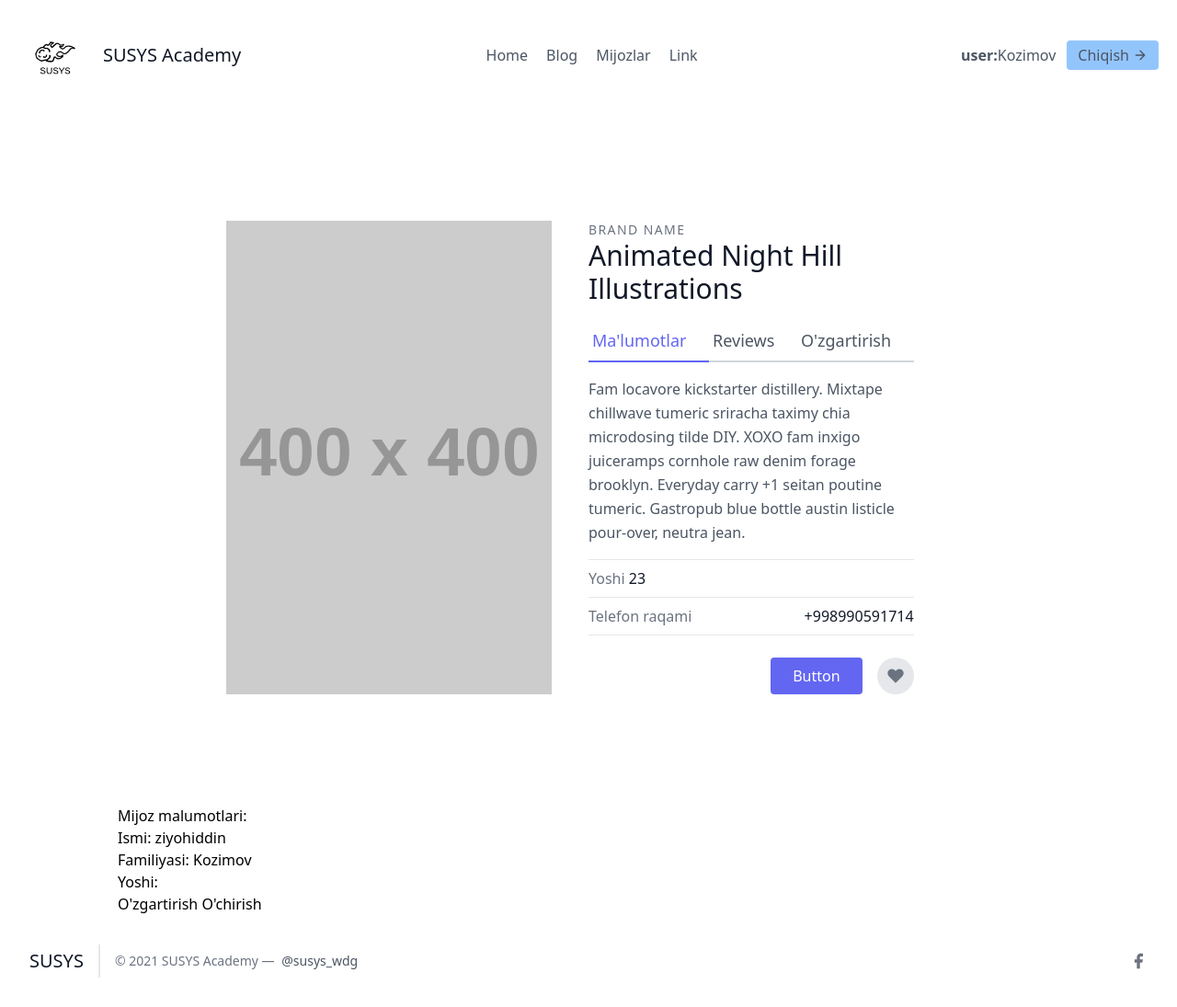
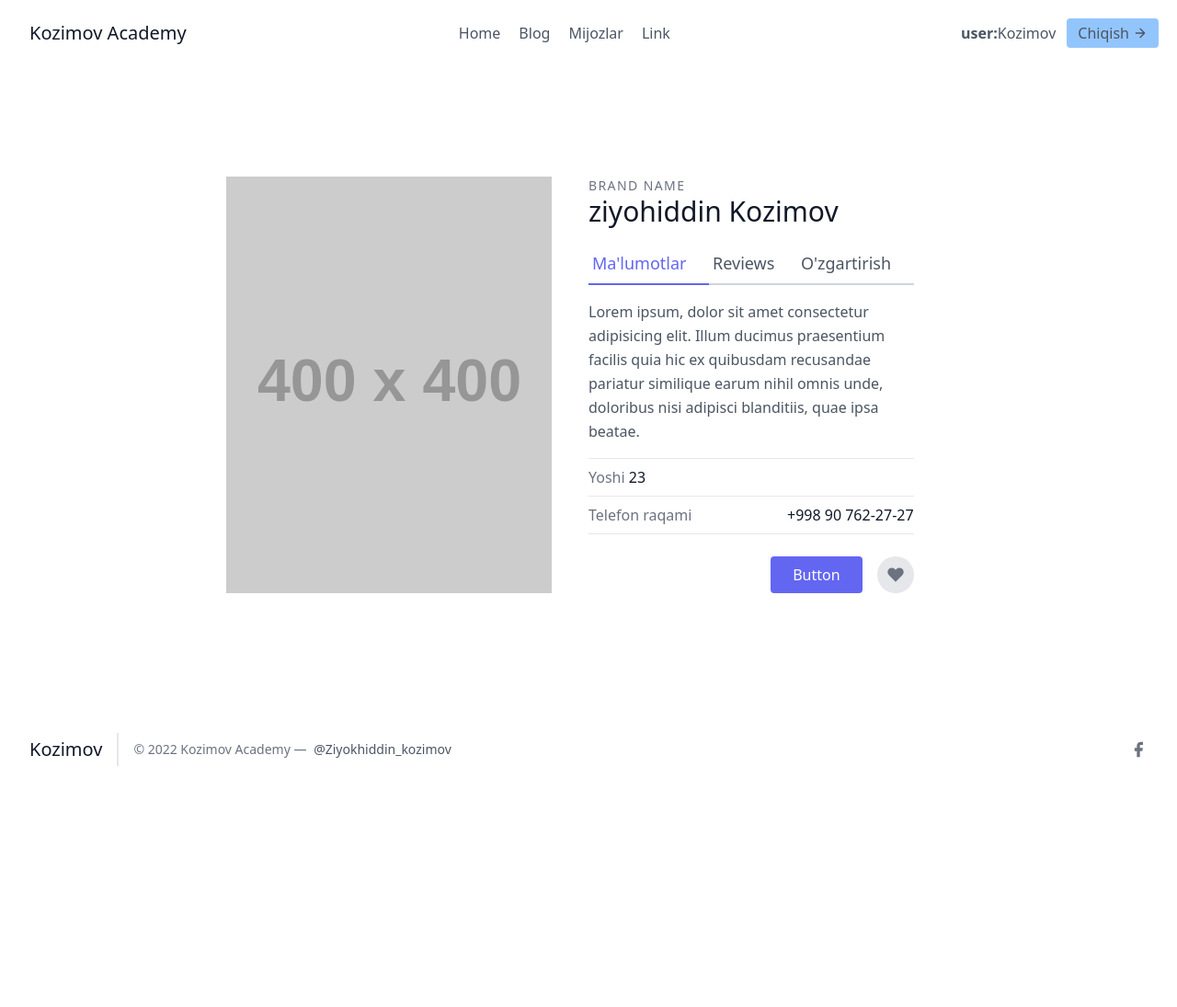
Before and after one commit to Kozimov/KZ_CRM, a Django app: page /leads/1/ in a window 1280 px wide. Shown: the whole page at 92% size. After the commit the page ends 833 px from the top, so only its background shows below. Run offline with Django 4.2, Linux system fonts and the light colour scheme; a user stored in the database is signed in; data comes from the database, SQL or seed files in the repository; both versions use the stored data as it was after the commit; grey boxes labelled with a size stand in for pictures from a placeholder-image service; some libraries are stand-ins or nearby versions.

Commit message:
changed inf

```diff
--- a/frontend/details.html
+++ b/frontend/details.html
@@ -11,7 +11,7 @@
 
       <div class="lg:w-1/2 w-full lg:pr-10 lg:py-6 mb-6 lg:mb-0">
         <h2 class="text-sm title-font text-gray-500 tracking-widest">BRAND NAME</h2>
-        <h1 class="text-gray-900 text-3xl title-font font-medium mb-4">Animated Night Hill Illustrations</h1>
+        <h1 class="text-gray-900 text-3xl title-font font-medium mb-4">{{ lead.ismi }} {{ lead.familiyasi }}</h1>
         <div class="flex mb-4">
             <a href="{% url 'leads:detallar' lead.pk %}" class="flex-grow text-indigo-500 border-b-2 border-indigo-500 py-2 text-lg px-1">
                 Ma'lumotlar
@@ -23,14 +23,14 @@
                 O'zgartirish
             </a>
         </div>
-        <p class="leading-relaxed mb-4">Fam locavore kickstarter distillery. Mixtape chillwave tumeric sriracha taximy chia microdosing tilde DIY. XOXO fam inxigo juiceramps cornhole raw denim forage brooklyn. Everyday carry +1 seitan poutine tumeric. Gastropub blue bottle austin listicle pour-over, neutra jean.</p>
+        <p class="leading-relaxed mb-4">Lorem ipsum, dolor sit amet consectetur adipisicing elit. Illum ducimus praesentium facilis quia hic ex quibusdam recusandae pariatur similique earum nihil omnis unde, doloribus nisi adipisci blanditiis, quae ipsa beatae.</p>
         <div class="flex border-t border-gray-200 py-2">
           <span class="text-gray-500">Yoshi<pan>
           <span class="ml-auto text-gray-900">{{ lead.yoshi }}</span>
         </div>
         <div class="flex border-t border-b mb-6 border-gray-200 py-2">
           <span class="text-gray-500">Telefon raqami</span>
-          <span class="ml-auto text-gray-900">+998990591714</span>
+          <span class="ml-auto text-gray-900">+998 90 762-27-27</span>
         </div>
         <div class="flex">
           <button class="flex ml-auto text-white bg-indigo-500 border-0 py-2 px-6 focus:outline-none hover:bg-indigo-600 rounded">Button</button>
@@ -46,11 +46,4 @@
     </div>
     </section>
 
-    <h1>Mijoz malumotlari:<h1>
-    <h2>Ismi: {{ lead.ismi }}<h2>
-    <h2>Familiyasi: {{ lead.familiyasi }}<h2>
-    <h2>Yoshi: <h2>
-    <a >O'zgartirish</a>
-    <a href="{% url 'leads:delete' lead.pk %}">O'chirish</a>
-
 {% endblock %}
--- a/frontend/details/footer.html
+++ b/frontend/details/footer.html
@@ -2,10 +2,10 @@
     <footer class="text-gray-600 body-font">
     <div class="container px-5 py-8 mx-auto flex items-center sm:flex-row flex-col">
       <a class="flex title-font font-medium items-center md:justify-start justify-center text-gray-900">
-        <span class="ml-3 text-xl">SUSYS</span>
+        <span class="ml-3 text-xl">Kozimov</span>
       </a>
-      <p class="text-sm text-gray-500 sm:ml-4 sm:pl-4 sm:border-l-2 sm:border-gray-200 sm:py-2 sm:mt-0 mt-4">© 2021 SUSYS Academy —
-        <a href="https://twitter.com/knyttneve" class="text-gray-600 ml-1" rel="noopener noreferrer" target="_blank">@susys_wdg</a>
+      <p class="text-sm text-gray-500 sm:ml-4 sm:pl-4 sm:border-l-2 sm:border-gray-200 sm:py-2 sm:mt-0 mt-4">© 2022 Kozimov Academy —
+        <a href="https://t.me/Ziyokhiddin_kozimov" class="text-gray-600 ml-1" rel="noopener noreferrer" target="_blank">@Ziyokhiddin_kozimov</a>
       </p>
       <span class="inline-flex sm:ml-auto sm:mt-0 mt-4 justify-center sm:justify-start">
         <a class="text-gray-500">
--- a/frontend/details/navbar.html
+++ b/frontend/details/navbar.html
@@ -1,9 +1,9 @@
 {% load static %}
 <header class="text-gray-600 body-font">
   <div class="container mx-auto flex flex-wrap p-5 flex-col md:flex-row items-center">
-    <a class="flex title-font font-medium items-center text-gray-900 mb-4 md:mb-0">
-      <img src="{% static 'img/logo-dark.png' %}" style="width: 80px;" alt="Logo">
-      <span class="ml-3 text-xl">SUSYS Academy</span>
+    <a href="/" class="flex title-font font-medium items-center text-gray-900 mb-4 md:mb-0">
+      <!-- <img src="{% static 'img/logo-dark.png' %}" style="width: 80px;" alt="Logo"> -->
+      <span class="ml-3 text-xl">Kozimov Academy</span>
     </a>
     <nav class="md:ml-auto md:mr-auto flex flex-wrap items-center text-base justify-center">
       <a href="/" class="mr-5 hover:text-gray-900">Home</a>
--- a/frontend/home.html
+++ b/frontend/home.html
@@ -10,10 +10,10 @@
       <svg xmlns="http://www.w3.org/2000/svg" fill="currentColor" class="inline-block w-8 h-8 text-gray-400 mb-8" viewBox="0 0 975.036 975.036">
         <path d="M925.036 57.197h-304c-27.6 0-50 22.4-50 50v304c0 27.601 22.4 50 50 50h145.5c-1.9 79.601-20.4 143.3-55.4 191.2-27.6 37.8-69.399 69.1-125.3 93.8-25.7 11.3-36.8 41.7-24.8 67.101l36 76c11.6 24.399 40.3 35.1 65.1 24.399 66.2-28.6 122.101-64.8 167.7-108.8 55.601-53.7 93.7-114.3 114.3-181.9 20.601-67.6 30.9-159.8 30.9-276.8v-239c0-27.599-22.401-50-50-50zM106.036 913.497c65.4-28.5 121-64.699 166.9-108.6 56.1-53.7 94.4-114.1 115-181.2 20.6-67.1 30.899-159.6 30.899-277.5v-239c0-27.6-22.399-50-50-50h-304c-27.6 0-50 22.4-50 50v304c0 27.601 22.4 50 50 50h145.5c-1.9 79.601-20.4 143.3-55.4 191.2-27.6 37.8-69.4 69.1-125.3 93.8-25.7 11.3-36.8 41.7-24.8 67.101l35.9 75.8c11.601 24.399 40.501 35.2 65.301 24.399z"></path>
       </svg>
-      <p class="leading-relaxed text-lg">Man bun next level coloring book skateboard four loko knausgaard. Kitsch keffiyeh master cleanse direct trade indigo juice before they sold out gentrify plaid gastropub normcore XOXO 90's pickled cindigo jean shorts. Slow-carb next level shoindigoitch ethical authentic, yr scenester sriracha forage franzen organic drinking vinegar.</p>
+      <p class="leading-relaxed text-lg">Andijon Viloyati Izboskan tumani IT-Center filiali Menedjeri: <br> Tajriba: FrontEnd - HTML, CSS, Bootstrap, JavaScript. <br> BackEnd - Python, Django, Java, Springboot </p>
       <span class="inline-block h-1 w-10 rounded bg-indigo-500 mt-8 mb-6"></span>
-      <h2 class="text-gray-900 font-medium title-font tracking-wider text-sm">Jumayev Ubaydullo</h2>
-      <p class="text-gray-500">Full-stack programmer</p>
+      <h2 class="text-gray-900 font-medium title-font tracking-wider text-ml">Ziyokhiddin Kozimov</h2>
+      <p class="text-gray-500">Full-stack developer</p>
     </div>
   </div>
 </section>
--- a/leads/templates/leads/update.html
+++ b/leads/templates/leads/update.html
@@ -11,7 +11,7 @@
 
       <div class="lg:w-1/2 w-full lg:pr-10 lg:py-6 mb-6 lg:mb-0">
         <h2 class="text-sm title-font text-gray-500 tracking-widest">BRAND NAME</h2>
-        <h1 class="text-gray-900 text-3xl title-font font-medium mb-4">Animated Night Hill Illustrations</h1>
+        <h1 class="text-gray-900 text-3xl title-font font-medium mb-4">{{ lead.ismi }} {{ lead.familiyasi }}</h1>
         <div class="flex mb-4">
           <a href="{% url 'leads:detallar' lead.pk %}" class="flex-grow border-b-2 border-gray-300 py-2 text-lg px-1">
             Ma'lumotlar
@@ -27,7 +27,7 @@
             <p>
             {% csrf_token %}
             {{ form.as_p }}
-            <button type="submit" class="flex ml-auto text-white bg-indigo-500 border-0 py-2 px-6 focus:outline-none hover:bg-indigo-600 rounded">Yangilash</button>
+            <button type="submit" class="flex ml-auto text-white bg-indigo-500 border-0 py-2 px-6 focus:outline-none hover:bg-indigo-600 rounded mb-2">Yangilash</button>
             <button class="flex ml-auto text-white bg-indigo-500 border-0 py-2 px-6 focus:outline-none hover:bg-indigo-600 rounded"><a href="{% url 'leads:delete' lead.pk %}">O'chirish </a></button>
         </form>
       </div>
```
Also changed, not shown: db.sqlite3, leads/forms.py (line endings or trailing spaces).
